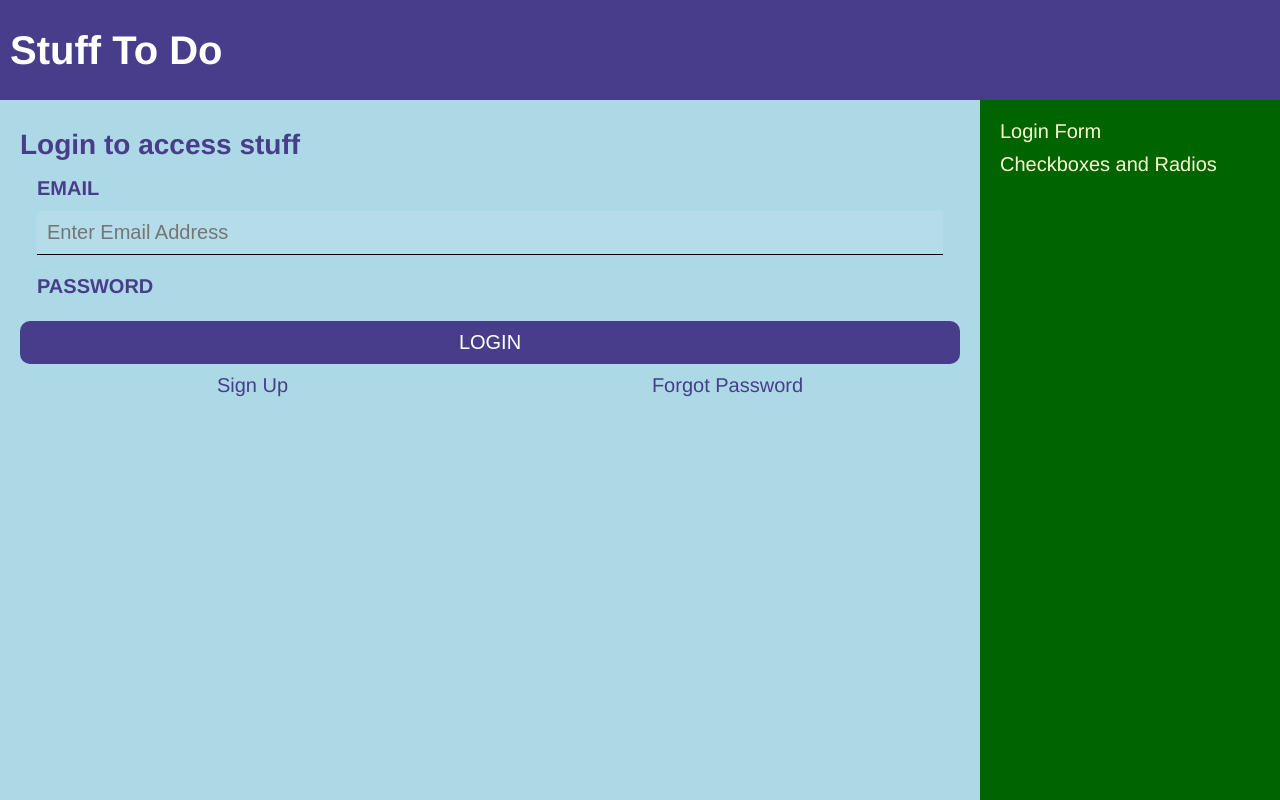
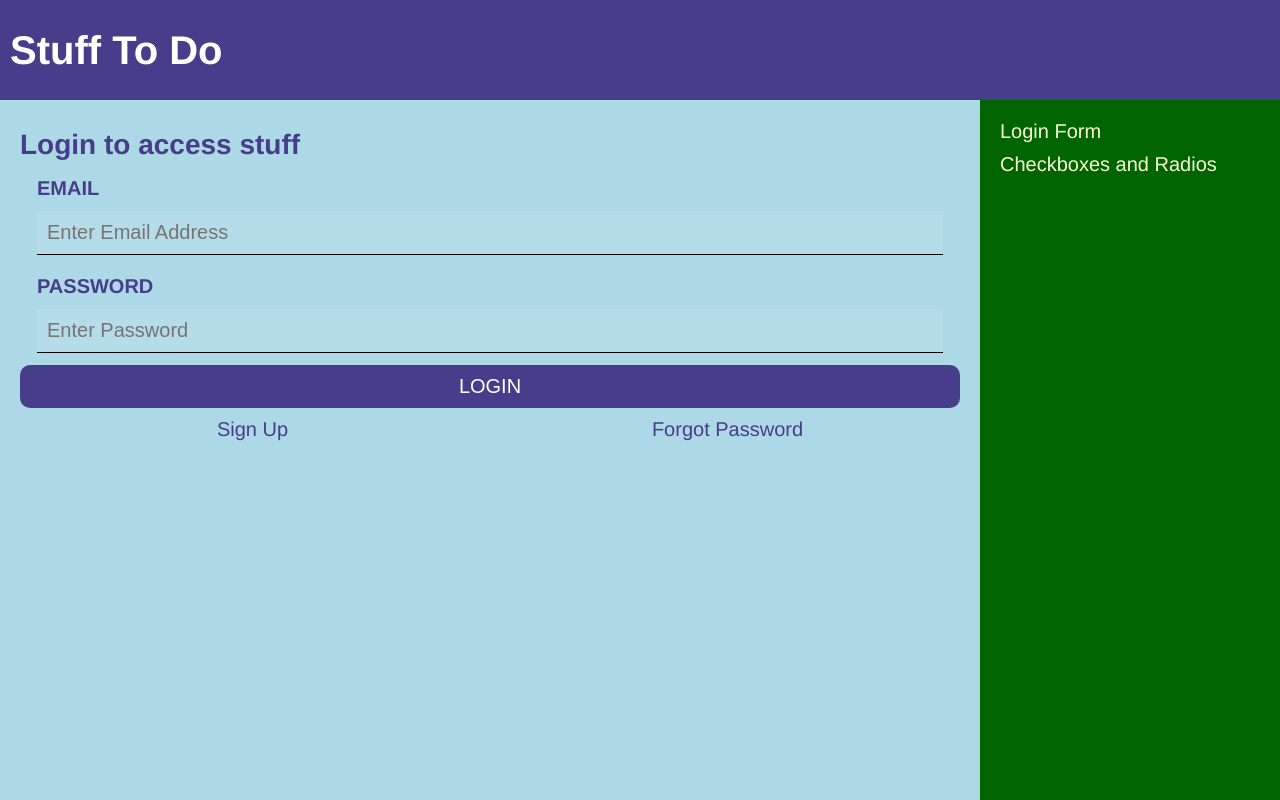
Before and after one commit to khayden73/form-samples, a React (Create React App) app: page /login in a window 1280 px wide. Built offline with nearby package versions, Linux system fonts and the light colour scheme.

Commit message:
got the hook working, validating via regex now

```diff
--- a/src/components/LoginForm.js
+++ b/src/components/LoginForm.js
@@ -1,28 +1,27 @@
 import styles from "./LoginForm.module.scss";
 import { Link } from "react-router-dom";
 import { useState } from "react";
+import { useLoginForm } from "../lib/customHooks";
+import { isValidEmail, isValidPassword } from "../lib/validate";
+
 // import { isValidEmail, isValidPassword } from "../lib/validate";
 
+const formConfig = {
+    email: {
+        error: false,
+        value: "",
+        validator: isValidEmail,
+    },
+    password: {
+        error: false,
+        value: "",
+        validator: isValidPassword,
+    },
+};
+
 export function LoginForm() {
-    const [inputs, setInputs] = useState({
-        email: "",
-        password: "",
-    });
-
-    // const [validated, setValidated] = useState(false);
-
-    const handleChange = (event) => {
-        setInputs(() => ({ ...inputs, [event.target.name]: event.target.value }));
-        console.log("inputs: ", JSON.stringify(inputs));
-        checkForm();
-    };
-
-    const checkForm = () => {
-        Object.keys(inputs).forEach((key) => {
-            console.log(`${key} = ${inputs[key]}`);
-        });
-    };
-
+    const { handleInputChange, config } = useLoginForm(formConfig);
+    console.log("config: ", config);
     return (
         <div className={styles["login-form"]}>
             <header>
@@ -32,44 +31,27 @@ export function LoginForm() {
                 <section>
                     <fieldset>
                         <label>Email</label>
-                        {/*<Input
-                            type="email"
-                            name="email"
-                            placeholder="Enter Email Address"
-                            validator={(value) => {
-                                valid.email = isValidEmail(value);
-                            }}
-                        />*/}
                         <input
                             type="email"
                             name="email"
-                            value={inputs.email}
+                            value={config.email.value}
+                            data-error={config.email.error}
                             placeholder="Enter Email Address"
                             data-lpignore="true"
-                            onChange={handleChange}
+                            onChange={handleInputChange}
                         />
                     </fieldset>
                     <fieldset>
                         <label>Password</label>
-                        {/*<Input
+                        <input
                             type="password"
                             name="password"
+                            value={config.password.value}
+                            data-error={config.password.error}
                             placeholder="Enter Password"
-                            validator={(value) => {
-                                valid.password = isValidPassword(value);
-                            }}
-                        />*/}
-                        {/*<input
-                            type="password"
-                            name="password"
-                            placeholder="Enter Password"
-                            data-validated={valid.password}
-                            data-error={form.password.length > 0 && !valid.password}
                             data-lpignore="true"
-                            onChange={(changed) => {
-                                setValid({ password: isValidPassword(changed.target.value) });
-                            }}
-                        />*/}
+                            onChange={handleInputChange}
+                        />
                     </fieldset>
                 </section>
                 <section className={styles.actions}>
--- a/src/components/LoginForm.module.scss
+++ b/src/components/LoginForm.module.scss
@@ -32,14 +32,16 @@ input {
         background-color: rgba(white, 0.3);
     }
 
-    &[data-validated=true] {
+    /*&[data-validated=true] {
         border: 1px solid currentColor;
         background-color: rgba(white, 0.3);
-    }
+    }*/
 
-    &[data-error=true] {
-        border: 1px solid red;
+    &[data-error="true"],
+    &[data-error="true"]:focus {
+        //border: 1px solid red;
         background-color: rgba(white, 0.5);
+        outline: 1px solid red;
     }
 }
 
--- a/src/lib/customHooks.js
+++ b/src/lib/customHooks.js
@@ -1,15 +1,25 @@
 import { useState } from "react";
 
-export function useLoginForm(initialValues) {
-    const [inputs, setInputs] = useState(initialValues);
+export function useLoginForm(initialConfig) {
+    // const [inputs, setInputs] = useState(initialValues);
+    const [config, setConfig] = useState(initialConfig);
 
     const handleInputChange = (event) => {
         event.persist();
-        setInputs(() => ({ ...inputs, [event.target.name]: event.target.value }));
+        const { name, value: inputValue } = event.target;
+        const { validator } = config[name];
+        setConfig(() => ({
+            ...config,
+            [name]: {
+                error: inputValue.length > 0 && !validator(inputValue),
+                value: inputValue,
+                validator,
+            },
+        }));
     };
 
     return {
         handleInputChange,
-        inputs,
+        config,
     };
 }
--- a/src/lib/validate.js
+++ b/src/lib/validate.js
@@ -1,7 +1,18 @@
 export function isValidEmail(email) {
-    return email.includes("@");
+    console.log(`[isValidEmail] ${email} : ${email.length > 0} && ${email.includes("@")}`);
+    // return email.includes("@");
+    return /^[A-Z0-9._%+-]+@[A-Z0-9.-]+\.[A-Z]{2,}$/i.test(email);
 }
 
 export function isValidPassword(pw) {
-    return pw.length > 4;
+    return /^(?=.*\d)(?=.*[a-z])(?=.*[A-Z])[0-9a-zA-Z]{8,}$/.test(pw);
 }
+
+/*
+    /^
+        (?=.*\d)          // should contain at least one digit
+        (?=.*[a-z])       // should contain at least one lower case
+        (?=.*[A-Z])       // should contain at least one upper case
+        [a-zA-Z0-9]{8,}   // should contain at least 8 from the mentioned characters
+    $/
+*/
```
